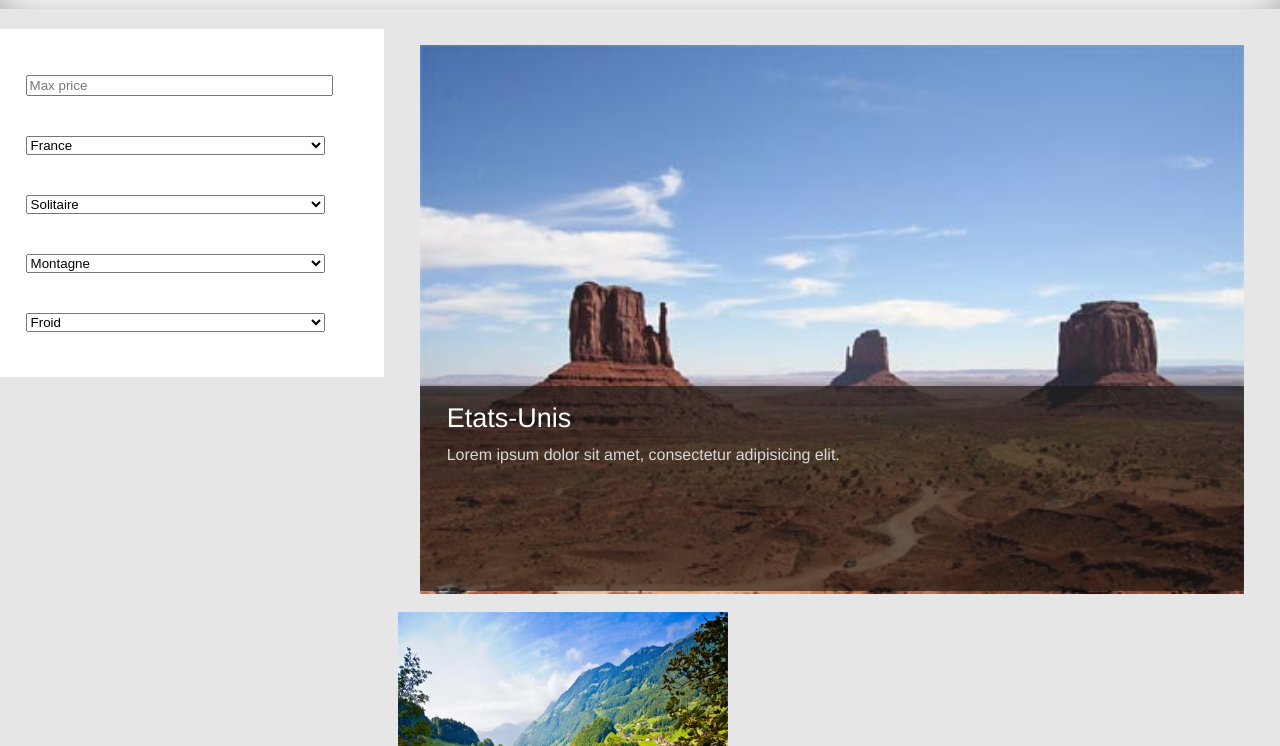
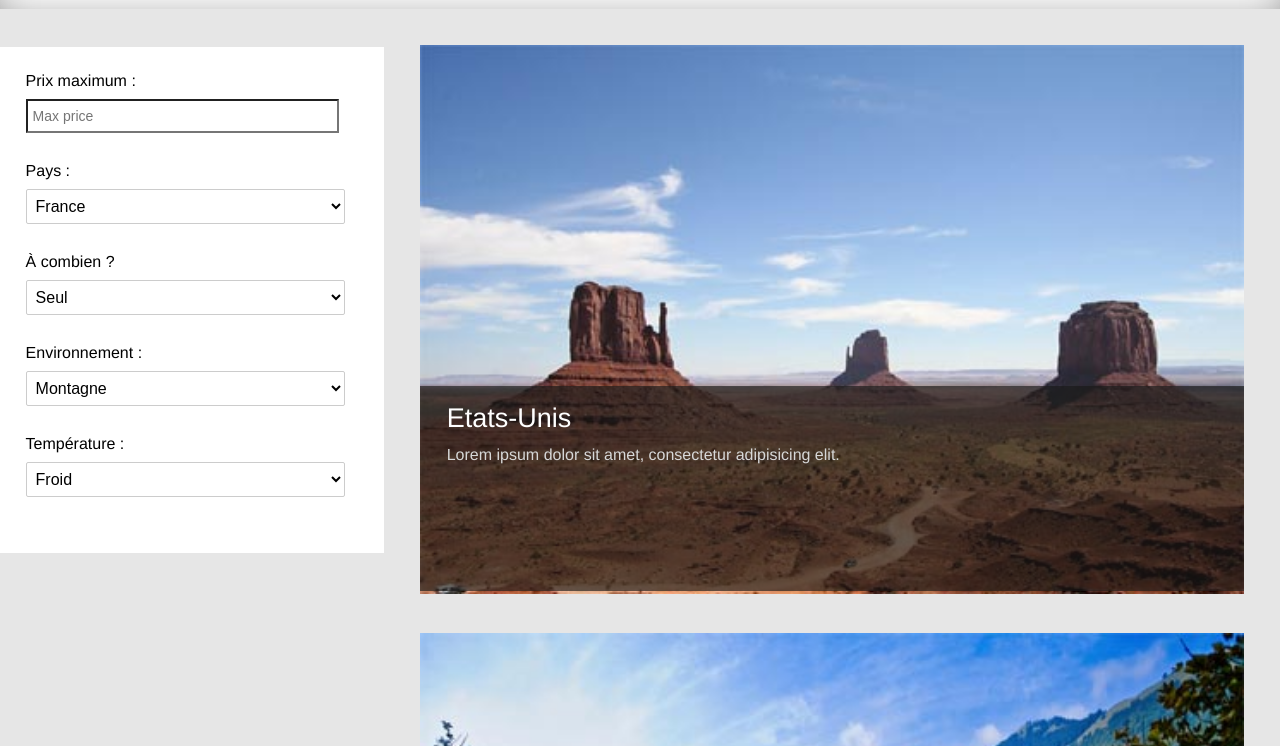
Before and after one commit to Chibibunker/Mobile-First, a plain HTML site: page index.html in a window 1280 px wide. Shown: the part 51-797 px from the top of the page. Drawn offline with Linux system fonts and the light colour scheme.

Commit message:
Fin tablette

```diff
--- a/index.html
+++ b/index.html
@@ -38,9 +38,12 @@
 
         <section class="section-filtres">
             <form>
+                <label>Prix maximum :</label>
                 <input type="text" placeholder="Max price" class="filtre filtre-price"/>
 
-                <select class="filtre filtre-pays">
+                <div class="form-wrap">
+                    <label>Pays :</label>
+                    <select class="filtre filtre-select">
                         <option value="pays">France</option>
                         <option value="pays">Etats unis</option>
                         <option value="pays">Angletterre</option>
@@ -49,25 +52,39 @@
                         <option value="pays">Brésil</option>
                         <option value="pays">Norvège</option>
                     </select>
+                </div>
 
-                <select class="filtre filtre-nombre">
-                    <option value="nombre">Solitaire</option>
+
+                <div class="form-wrap">
+                    <label>À combien ?</label>
+                    <select class="filtre filtre-select">
+                        <option value="nombre">Seul</option>
                         <option value="nombre">En famille</option>
                     </select>
+                </div>
 
-                <select class="filtre filtre-environment">
+
+                <div class="form-wrap">
+                    <label>Environnement :</label>
+                    <select class="filtre filtre-select">
                         <option value="environnement">Montagne</option>
                         <option value="environnement">Plage</option>
                         <option value="environnement">Desert</option>
                         <option value="environnement">Forêt</option>
                         <option value="environnement">Urbain</option>
                     </select>
+                </div>
 
-                <select class="filtre filtre-temperature">
+
+                <div class="form-wrap">
+                    <label>Température :</label>
+                    <select class="filtre filtre-select">
                         <option value="température">Froid</option>
                         <option value="température">Chaud</option>
                         <option value="température">Tempéré</option>
                     </select>
+                </div>
+
             </form>
         </section>
 
--- a/styles/sass/tablett.scss
+++ b/styles/sass/tablett.scss
@@ -31,11 +31,26 @@
     padding: 2% 2%;
     box-sizing: border-box;
     background: $white;
-    margin-top: 20px;
+    margin-top: 3%;
 
     .filtre {
+        background: $white;
+        font-size: 14px;
+        padding: 5px;
         width: 90%;
-        margin: 20px 0;
+        height: 20px;
+        margin: 10px 0 30px 0;
+    }
+
+    .filtre-select {
+        background: transparent;
+        -webkit-appearance: button;
+        -webkit-border-radius: 2px;
+        padding: 5px;
+        border: 1px solid #ccc;
+        font-size: 16px;
+        height: 35px;
+        width: 96%;
     }
 }
 
@@ -73,13 +88,8 @@
 }
 
 .selection {
-    width: 40%;
 
     .selection-titre {
         font-size: 20px;
     }
-
-    .selection-description {
-        display: none;
-    }
 }
--- a/styles/sass/variables.scss
+++ b/styles/sass/variables.scss
@@ -1,4 +1,4 @@
 /* variables */
-$main-background:#e6e6e6;
-$blue:#05a2e5;
-$white:white;
+$main-background: #e6e6e6;
+$blue: #05a2e5;
+$white: white;
```
Also changed, not shown: styles/styles.css, 1 other file. Lines whose indentation alone changed are shown as unchanged.
